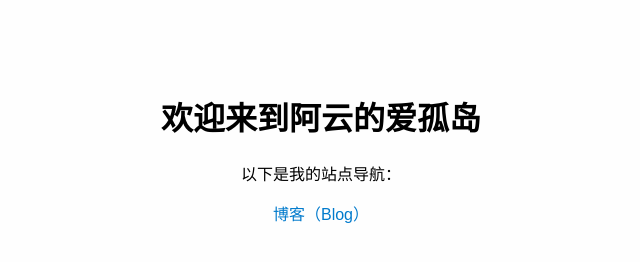
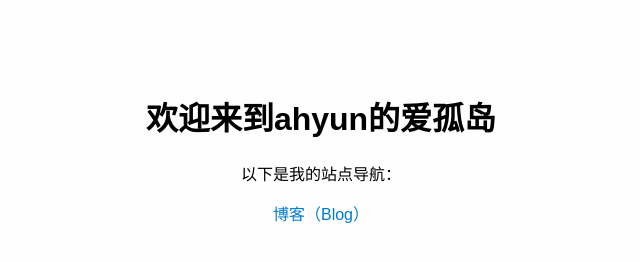
Before and after one commit to Flygreenbaby/nav-page, a plain HTML site: page index.html in a window 1280 px wide. Shown: the whole page, without its empty margins (319-959 px from the left). Drawn offline with Linux system fonts and the light colour scheme.

Commit message:
Update index.html

```diff
--- a/index.html
+++ b/index.html
@@ -2,7 +2,7 @@
 <html lang="zh-CN">
 <head>
   <meta charset="UTF-8" />
-  <title>阿云的爱孤岛</title>
+  <title>ahyun的爱孤岛</title>
   <style>
     body {
       font-family: sans-serif;
@@ -19,7 +19,7 @@
   </style>
 </head>
 <body>
-  <h1>欢迎来到阿云的爱孤岛</h1>
+  <h1>欢迎来到ahyun的爱孤岛</h1>
   <p>以下是我的站点导航：</p>
   <a href="https://blog.ahyun.org.cn" target="_blank">博客（Blog）</a>
 </body>
```
